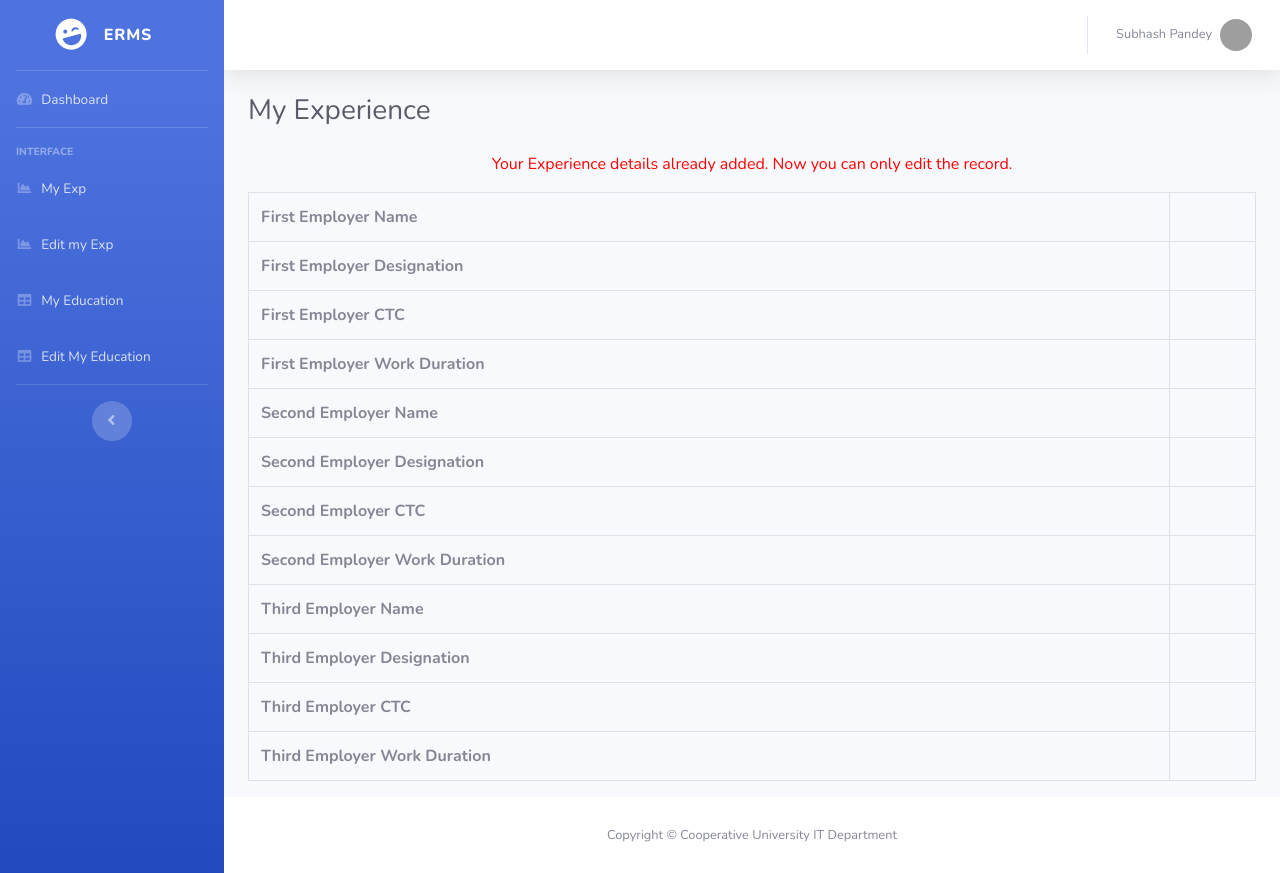
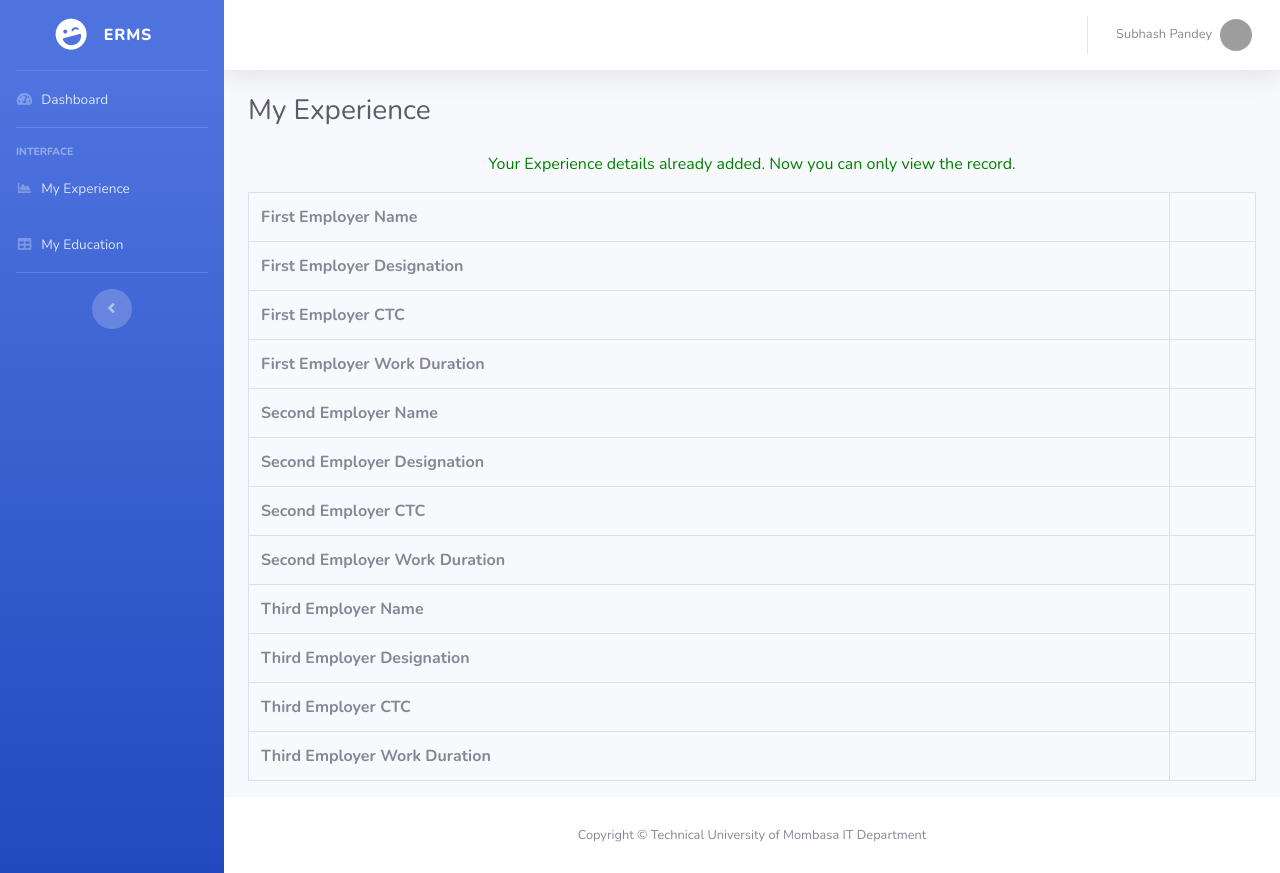
Before and after one commit to sabina-waliuba/myproject, a PHP site: page /myexp.php in a window 1280 px wide. Run offline with PHP 8.4, Linux system fonts and the light colour scheme; a user stored in the database is signed in; data comes from the database, SQL or seed files in the repository; data that the repository does not hold is empty; grey boxes are pictures that could not be loaded.

Commit message:
we hwve made changes on the UI

```diff
--- a/erms/includes/footer.php
+++ b/erms/includes/footer.php
@@ -1,7 +1,7 @@
    <footer class="sticky-footer bg-white">
         <div class="container my-auto">
           <div class="copyright text-center my-auto">
-            <span>Copyright &copy; Cooperative University IT Department</span>
+            <span>Copyright &copy; Technical University of Mombasa IT Department</span>
           </div>
         </div>
       </footer>
--- a/erms/includes/sidebar.php
+++ b/erms/includes/sidebar.php
@@ -35,13 +35,7 @@
       <li class="nav-item">
         <a class="nav-link" href="myexp.php">
           <i class="fas fa-fw fa-chart-area"></i>
-          <span>My Exp</span></a>
-      </li>
-
-       <li class="nav-item">
-        <a class="nav-link" href="editmyexp.php">
-          <i class="fas fa-fw fa-chart-area"></i>
-          <span>Edit my Exp</span></a>
+          <span>My Experience</span></a>
       </li>
 
       <!-- Nav Item - Tables -->
@@ -50,11 +44,7 @@
           <i class="fas fa-fw fa-table"></i>
           <span>My Education</span></a>
       </li>
-<li class="nav-item">
-        <a class="nav-link" href="editmyeducation.php">
-          <i class="fas fa-fw fa-table"></i>
-          <span>Edit My Education</span></a>
-      </li>
+
       <!-- Divider -->
       <hr class="sidebar-divider d-none d-md-block">
 
--- a/erms/loginerms.php
+++ b/erms/loginerms.php
@@ -46,7 +46,7 @@ if(isset($_POST['login']))
 <body class="bg-gradient-primary">
 
   <div class="container">
-    <h3 align="center" style="color: black; padding-top: 2%">Employee Record Managment System</h3>
+    <h3 align="center" style="color: black; padding-top: 2%">Advanced Employee Managment System</h3>
 
     <!-- Outer Row -->
     <div class="row justify-content-center">
@@ -65,7 +65,7 @@ if(isset($_POST['login']))
                   <div class="text-center">
                     <h1 class="h4 text-gray-900 mb-4">Welcome Back!</h1>
                   </div>
-                  <p style="font-size:16px; color:red" align="center"> <?php if($msg){
+                  <p style="font-size:16px; color:green" align="center"> <?php if($msg){
     echo $msg;
   }  ?> </p>
                   <form class="user" method="post" action="">
--- a/erms/myeducation.php
+++ b/erms/myeducation.php
@@ -86,7 +86,7 @@ if(isset($_POST['submit']))
           <!-- Page Heading -->
           <h1 class="h3 mb-4 text-gray-800">My Education</h1>
 
-<p style="font-size:16px; color:red" align="center"> <?php if($msg){
+<p style="font-size:16px; color:green" align="center"> <?php if($msg){
     echo $msg;
   }  ?> </p>
 
@@ -100,7 +100,7 @@ if($row>0)
 {
 
 ?>
-<p style="font-size:16px; color:red" align="center">Your Education details already added. Now you can only edit the record. </p>
+<p style="font-size:16px; color:green" align="center">Your Education details already added. Now you can only view the record. </p>
 
 <table class="table table-bordered" id="dataTable" width="100%" cellspacing="0">
 
--- a/erms/myexp.php
+++ b/erms/myexp.php
@@ -82,7 +82,7 @@ if(isset($_POST['submit']))
           <!-- Page Heading -->
           <h1 class="h3 mb-4 text-gray-800">My Experience</h1>
 
-<p style="font-size:16px; color:red" align="center"> <?php if($msg){
+<p style="font-size:16px; color:green" align="center"> <?php if($msg){
     echo $msg;
   }  ?> </p>
 
@@ -94,7 +94,7 @@ if($row>0)
 {
 
 ?>
-<p style="font-size:16px; color:red" align="center">Your Experience details already added. Now you can only edit the record. </p>
+<p style="font-size:16px; color:green" align="center">Your Experience details already added. Now you can only view the record. </p>
 <table class="table table-bordered" id="dataTable" width="100%" cellspacing="0">
 
 <tr>
@@ -178,7 +178,7 @@ if($row>0)
                       <input type="text" class="form-control form-control-user" id="emp1workduration" name="emp1workduration" aria-describedby="emailHelp" value="">
                     </div></div>
                     <div class="row">
-                <div class="col-4 mb-3">Employer 2 Name</div>
+                <div class="col-4 mb-3">Employer 2 Name (company name)</div>
                    <div class="col-8 mb-3">   <input type="text" class="form-control form-control-user" id="emp2name" name="emp2name" aria-describedby="emailHelp" value=""></div>
                     </div>
                     <div class="row">
@@ -200,7 +200,7 @@ if($row>0)
                       <input type="text" class="form-control form-control-user" id="emp2workduration" name="emp2workduration" aria-describedby="emailHelp" value="">
                     </div></div>
                     <div class="row">
-                <div class="col-4 mb-3">Employer Name</div>
+                <div class="col-4 mb-3">Employer 3 Name (company name)</div>
                    <div class="col-8 mb-3">   <input type="text" class="form-control form-control-user" id="emp3name" name="emp3name" aria-describedby="emailHelp" value=""></div>
                     </div>
                     <div class="row">
--- a/erms/registererms.php
+++ b/erms/registererms.php
@@ -80,7 +80,7 @@ return true;
               <div class="text-center">
                 <h1 class="h4 text-gray-900 mb-4">Create an Account!</h1>
               </div>
-              <p style="font-size:16px; color:red" align="center"> <?php if($msg){
+              <p style="font-size:16px; color:green" align="center"> <?php if($msg){
     echo $msg;
   }  ?> </p>
               <form class="user" name="register" method="post" onsubmit="return checkpass();">
```
